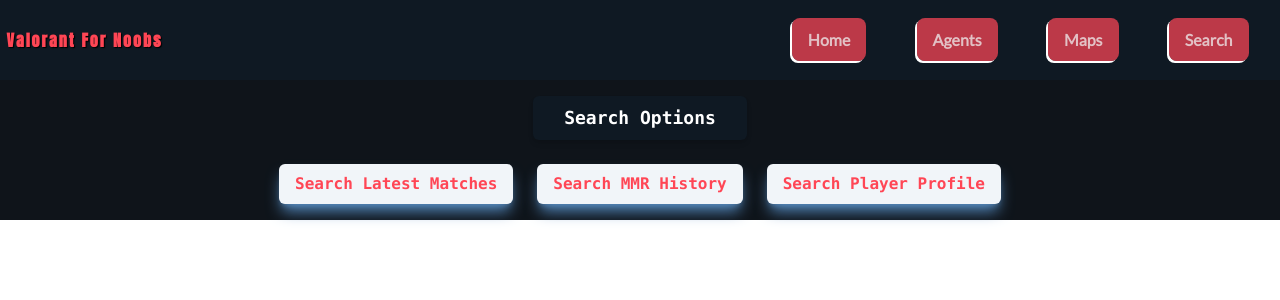
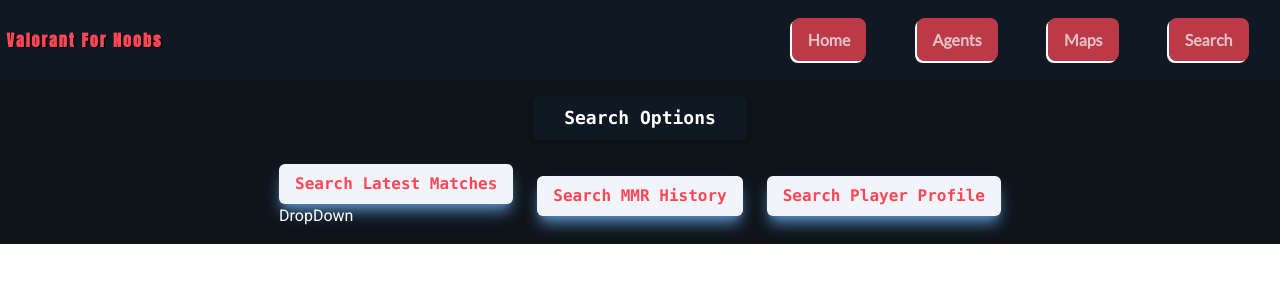
Before and after one commit to Arison13/valorant, a React (Create React App) app: page /search in a window 1280 px wide. Both pictures are taken after a click on the button "Search Latest Matches". Shown: the top 300 px of the page. Built offline with nearby package versions, Linux system fonts and the light colour scheme.

Commit message:
making the button show the dropdown

```diff
--- a/src/pages/searchPage/search-page.jsx
+++ b/src/pages/searchPage/search-page.jsx
@@ -3,15 +3,32 @@ import React, { useState } from "react";
 // https://docs.henrikdev.xyz/valorant.html
 //docs for API thats gonna be use to power this page
 export const SearchPage = () => {
-  const SearchOptionsContainer = () => {
+  const ButtonOption = ({ text }) => {
     const [showDropDown, setShowDropDown] = useState(false);
     const buttonStyles =
       "py-2 px-4 lg:w-auto w-4/6 shadow-lg shadow-[#5589bdff] font-semibold font-mono rounded-md bg-slate-100 text-[#FF4655]";
     return (
+      <div id="button-container" className="relative">
+        <button
+          className={buttonStyles}
+          onClick={() => setShowDropDown(!showDropDown)}>
+          {text}
+        </button>
+        <div
+          className={`${
+            showDropDown ? "relative visible" : "absolute invisible"
+          } transition duration-300`}>
+          DropDown
+        </div>
+      </div>
+    );
+  };
+  const SearchOptionsContainer = () => {
+    return (
       <div className="flex lg:flex-row flex-col w-full justify-center items-center gap-6 p-4">
-        <button className={buttonStyles}>Search Latest Matches</button>
-        <button className={buttonStyles}>Search MMR History</button>
-        <button className={buttonStyles}>Search Player Profile</button>
+        <ButtonOption text={"Search Latest Matches"} />
+        <ButtonOption text={"Search MMR History"} />
+        <ButtonOption text={"Search Player Profile"} />
       </div>
     );
   };
```
